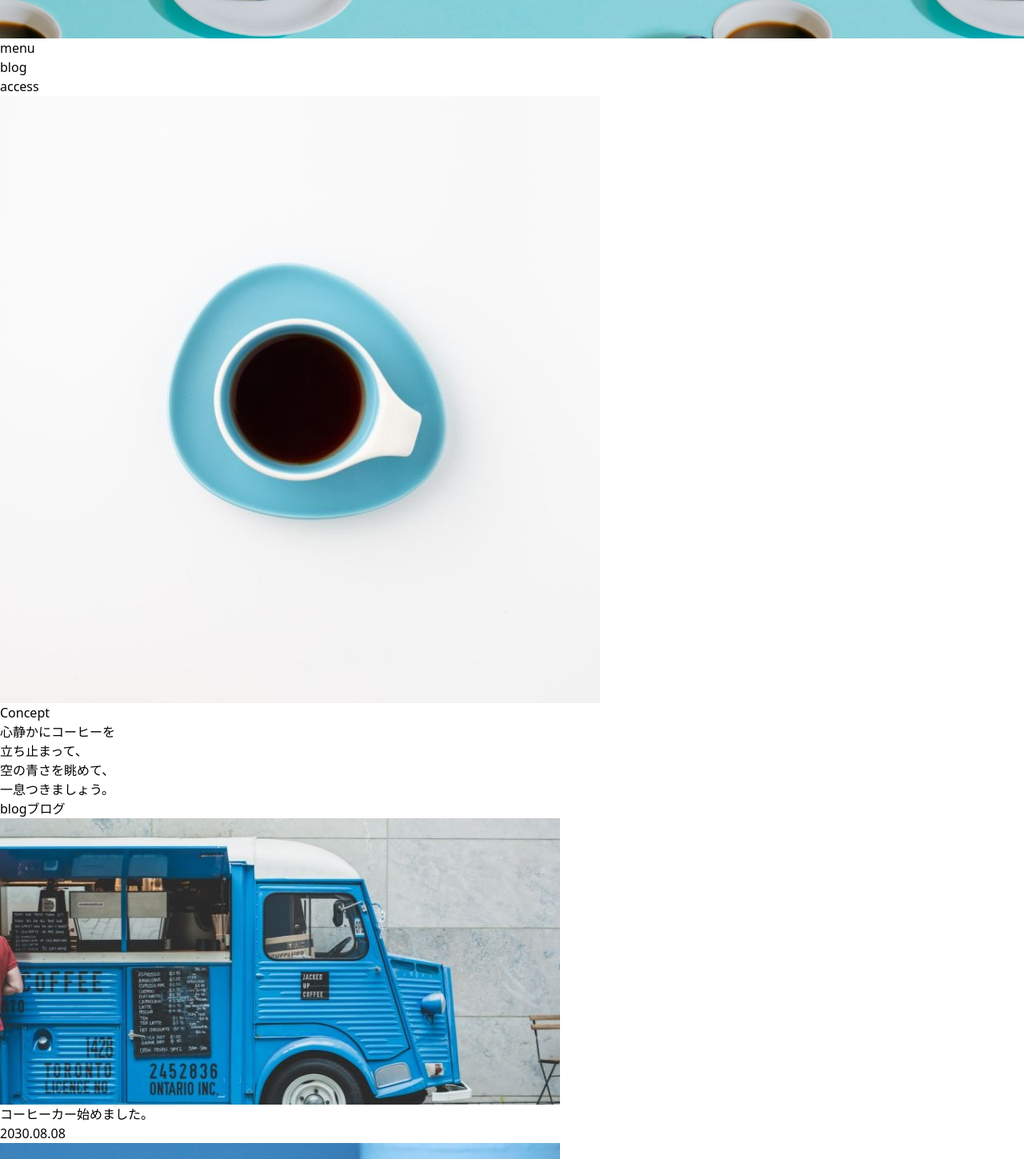
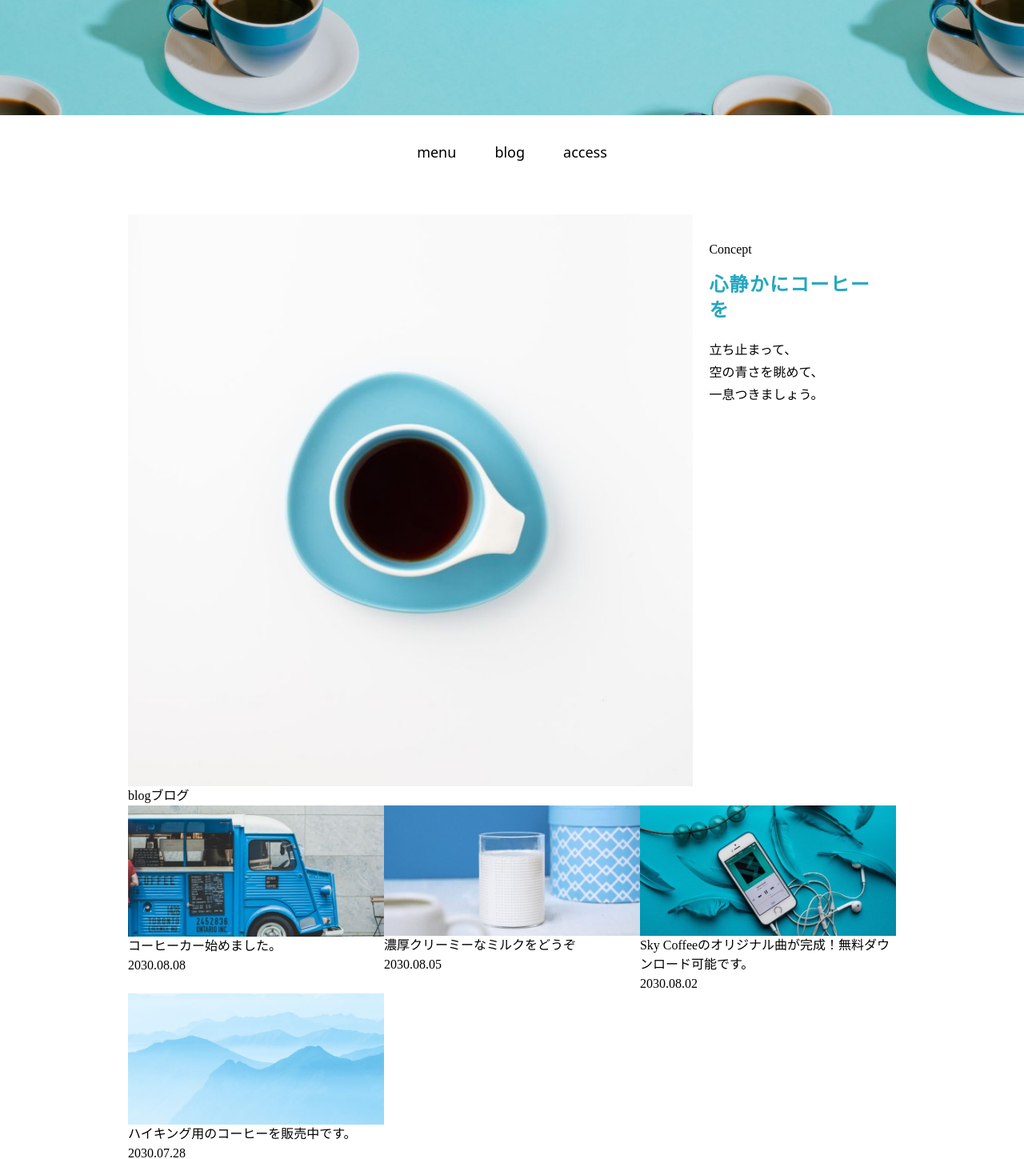
Before and after one commit to srdokinch/cssFrameWork, a Nuxt app: page / in a window 1280 px wide. Shown: the part 540-1989 px from the top of the page at 80% size. Built offline with nearby package versions, Linux system fonts and the light colour scheme.

Commit message:
タイルのcssをどのように使い回すか調べてる

```diff
--- a/components/header.vue
+++ b/components/header.vue
@@ -1,5 +1,5 @@
 <template>
-  <header class="header">
-    <h1 class="logo"> <a href="#"><img src="~/assets/images/logo.png" alt="SKY COFFEE"></a></h1>
+  <header class="header my-50px">
+    <h1 class="logo flex justify-center py-8 md:py-12"> <a href="#"><img class="w-40 h-auto md:w-auto" src="~/assets/images/logo.png" alt="SKY COFFEE"></a></h1>
   </header>
 </template>
--- a/components/nav.vue
+++ b/components/nav.vue
@@ -1,6 +1,6 @@
 <template>
-  <nav class="global-nav">
-    <ul>
+  <nav class="global-nav pt-8 pb-16">
+    <ul class="flex gap-12 justify-center items-center text-base md:text-lg">
       <li><a href="#">menu</a></li>
       <li><a href="#">blog</a></li>
       <li><a href="#">access</a></li>
--- a/pages/index.vue
+++ b/pages/index.vue
@@ -5,25 +5,25 @@
     <div class="main-visual">
       <picture>
         <source media="(min-width: 768px)" srcset="~/assets/images/pc_main-visual.jpg">
-        <img src="~/assets/images/sp_main-visual.jpg" alt="複数の青いカップのコーヒー">
+        <img class="w-full h-auto" src="~/assets/images/sp_main-visual.jpg" alt="複数の青いカップのコーヒー">
       </picture>
     </div>
     <!-- /main-visual -->
 
     <Nav />
 
-    <main class="content">
+    <main class="content mx-5 font-hiragino md:mx-40">
 
       <!-- concept -->
       <section class="concept">
-        <div class="container">
+        <div class="container md:flex">
           <div class="img">
             <img src="~/assets/images/concept.jpg" alt="青いカップのコーヒー" width="750" height="759">
           </div>
-          <div class="desc">
+          <div class="desc py-8 px-5">
             <div class="subtitle">Concept</div>
-            <h2 class="title">心静かにコーヒーを</h2>
-            <div class="text">
+            <h2 class="title text-main-font text-2xl font-semibold pt-4 pb-5 tracking-wider">心静かにコーヒーを</h2>
+            <div class="text leading-7 font-light">
               <p>
                 立ち止まって、<br>
                 空の青さを眺めて、<br>
@@ -38,29 +38,29 @@
       <section class="blog">
         <div class="container">
           <h2 class="heading">blog<span class="subtitle">ブログ</span></h2>
-          <div class="list">
-            <div class="item">
+          <div class="list md:flex md:flex-wrap">
+            <div class="item md:w-1/3">
               <a href="#">
                 <div class="img"><img src="~/assets/images/thumbnail01.jpg" alt="青いトラック" width="700" height="357" /></div>
                 <div class="title">コーヒーカー始めました。</div>
                 <div class="date">2030.08.08</div>
               </a>
             </div>
-            <div class="item">
+            <div class="item md:w-1/3">
               <a href="#">
                 <div class="img"><img src="~/assets/images/thumbnail02.jpg" alt="牛乳" width="700" height="357" /></div>
                 <div class="title">濃厚クリーミーなミルクをどうぞ</div>
                 <div class="date">2030.08.05</div>
               </a>
             </div>
-            <div class="item">
+            <div class="item md:w-1/3">
               <a href="#">
                 <div class="img"><img src="~/assets/images/thumbnail03.jpg" alt="音楽アプリ" width="700" height="357" /></div>
                 <div class="title">Sky Coffeeのオリジナル曲が完成！無料ダウンロード可能です。</div>
                 <div class="date">2030.08.02</div>
               </a>
             </div>
-            <div class="item">
+            <div class="item md:w-1/3">
               <a href="#">
                 <div class="img"><img src="~/assets/images/thumbnail04.jpg" alt="山々" width="700" height="357" /></div>
                 <div class="title">ハイキング用のコーヒーを販売中です。</div>
--- a/tailwind.config.js
+++ b/tailwind.config.js
@@ -10,7 +10,18 @@ export default {
     "./app.vue",
   ],
   theme: {
-    extend: {},
+    extend: {
+      colors: {
+        // 'カラー名': 'カラーコード'
+        'main-font': '#24A8BF',
+      },
+    },
+    fontFamily: {
+      hiragino: [
+        'ヒラギノ角ゴシック',
+        'Hiragino Sans',
+      ],
+    },
   },
   plugins: [],
 }
```
Also changed, not shown: 1 other file (tests, documents, lock files or other folders).
